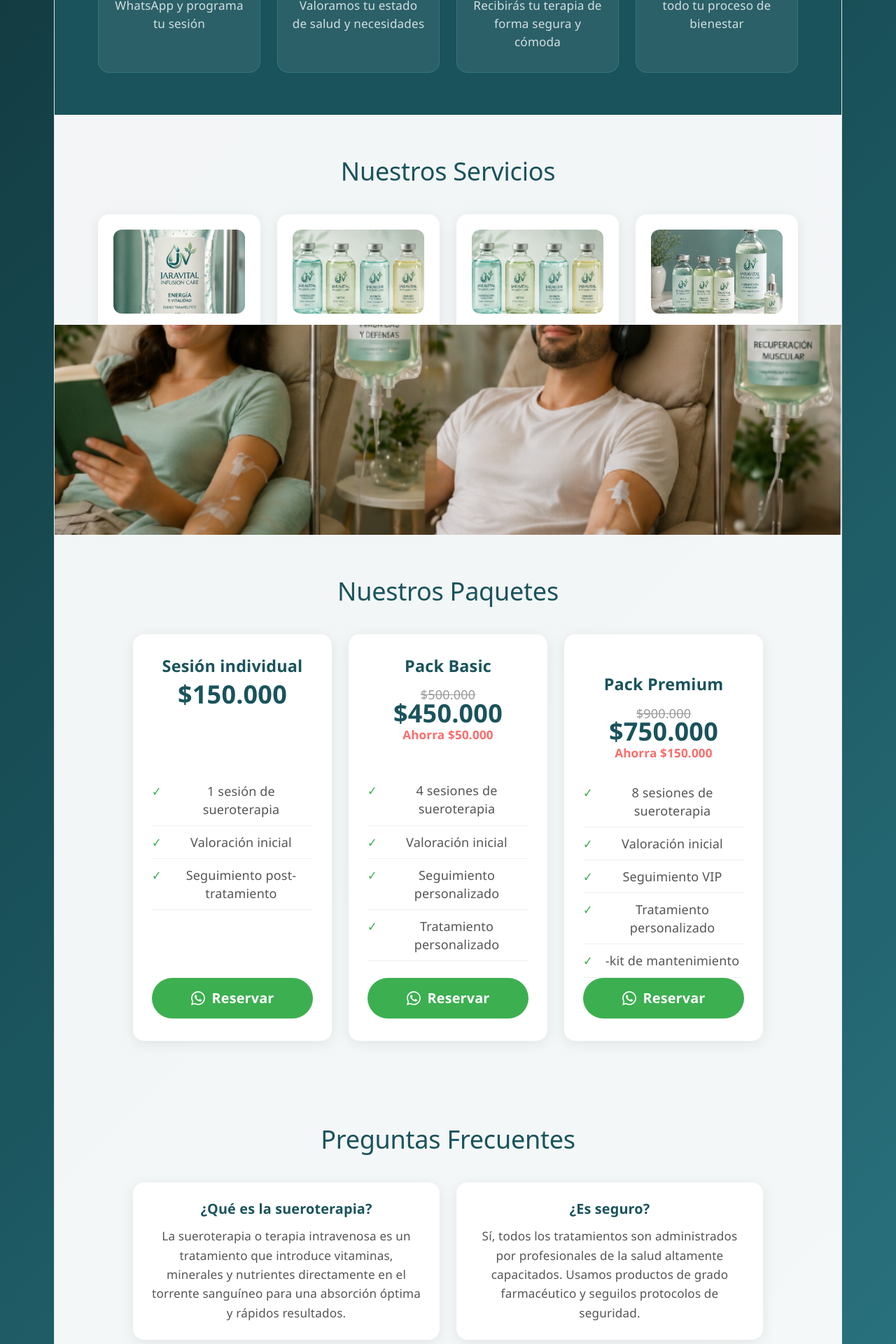
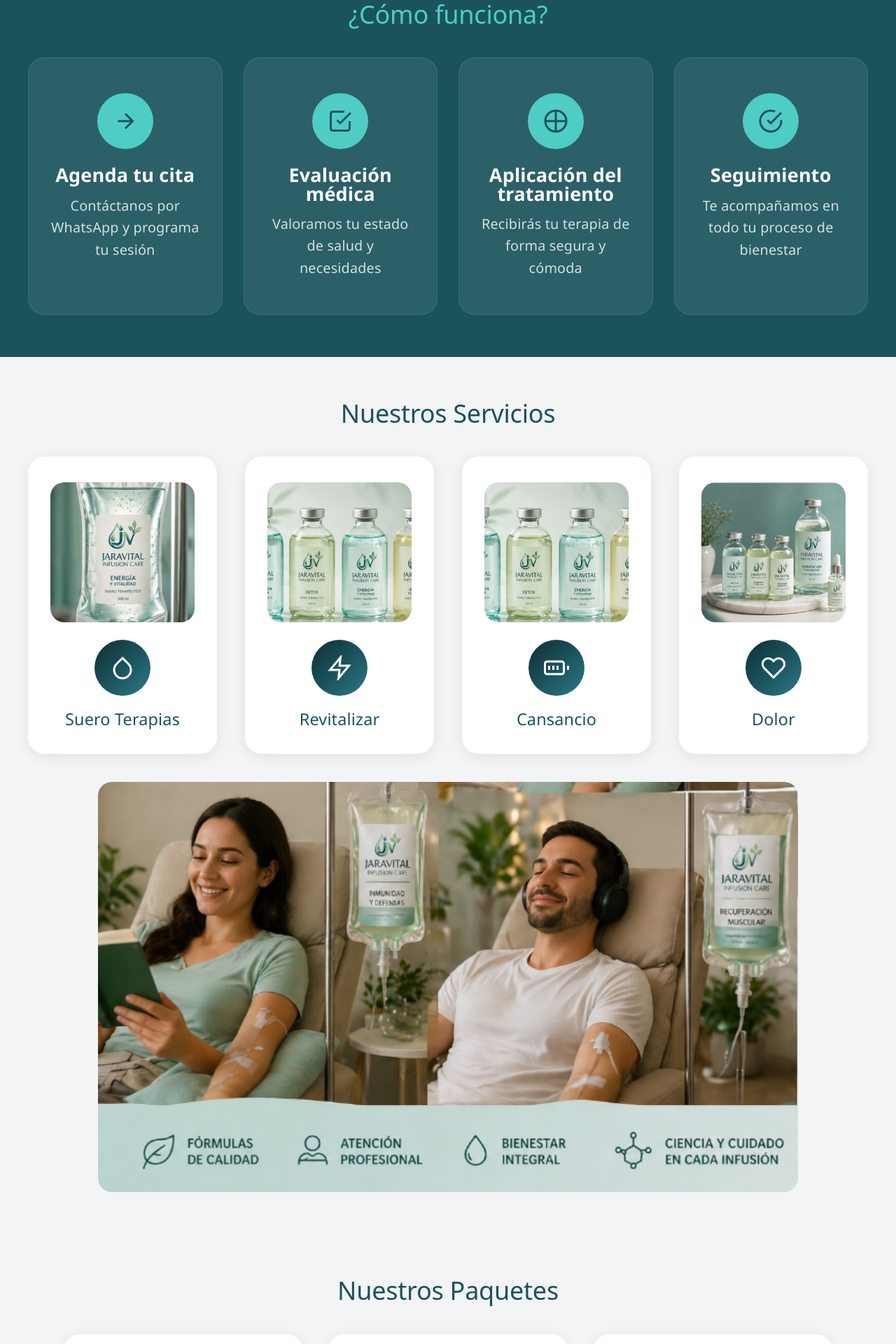
Before and after one commit to rubenchomazo/sueroterapia-web, a React (Vite) app: page / in a window 1280 px wide. Shown: the part 860-2780 px from the top of the page at 70% size. Built offline with nearby package versions, Linux system fonts and the light colour scheme.

Commit message:
Improve layout, enlarge cards with hover animations, update FAQ grid

```diff
--- a/index.html
+++ b/index.html
@@ -4,7 +4,7 @@
     <meta charset="UTF-8" />
     <link rel="icon" type="image/png" href="/logo.png" />
     <meta name="viewport" content="width=device-width, initial-scale=1.0" />
-    <title>Sueroterapia</title>
+    <title>JARAVITAL - Sueroterapia</title>
   </head>
   <body>
     <div id="root"></div>
--- a/src/App.css
+++ b/src/App.css
@@ -17,9 +17,10 @@
 
 body {
   font-family: 'Segoe UI', Tahoma, Geneva, Verdana, sans-serif;
-  background: var(--gradient);
+  background: #0F2E33;
   min-height: 100vh;
   color: var(--white);
+  margin: 0;
 }
 
 .app {
@@ -36,8 +37,9 @@ body {
   padding: 60px 20px;
   position: relative;
   overflow: hidden;
-  background-size: cover;
-  background-position: center;
+  background-size: 100% auto;
+  background-repeat: no-repeat;
+  min-height: 100vh;
 }
 
 .hero-overlay {
@@ -66,9 +68,12 @@ body {
 
 .hero-content {
   width: 100%;
-  max-width: 600px;
   position: relative;
   z-index: 1;
+  text-align: center;
+  display: flex;
+  flex-direction: column;
+  align-items: center;
 }
 
 .hero h1 {
@@ -143,16 +148,29 @@ body {
 
 .steps-grid {
   display: grid;
-  grid-template-columns: repeat(auto-fit, minmax(200px, 1fr));
-  gap: 24px;
-  max-width: 1000px;
+  grid-template-columns: repeat(4, 1fr);
+  gap: 30px;
+  max-width: 1200px;
   margin: 0 auto;
+  justify-items: center;
+}
+
+@media (max-width: 1024px) {
+  .steps-grid {
+    grid-template-columns: repeat(2, 1fr);
+  }
+}
+
+@media (max-width: 600px) {
+  .steps-grid {
+    grid-template-columns: 1fr;
+  }
 }
 
 .step-card {
   background: rgba(255, 255, 255, 0.08);
-  border-radius: 16px;
-  padding: 30px 20px;
+  border-radius: 24px;
+  padding: 50px 30px;
   text-align: center;
   border: 1px solid rgba(78, 205, 196, 0.2);
   display: flex;
@@ -161,31 +179,32 @@ body {
 }
 
 .step-icon {
-  width: 50px;
-  height: 50px;
+  width: 80px;
+  height: 80px;
   background: var(--secondary);
   border-radius: 50%;
   display: flex;
   align-items: center;
   justify-content: center;
-  margin-bottom: 16px;
+  margin-bottom: 24px;
 }
 
 .step-icon svg {
-  width: 24px;
-  height: 24px;
+  width: 36px;
+  height: 36px;
   color: var(--primary);
 }
 
 .step-card h3 {
   color: var(--white);
-  font-size: 1.2rem;
-  margin-bottom: 10px;
+  font-size: 1.5rem;
+  margin-bottom: 14px;
 }
 
 .step-card p {
   color: rgba(255, 255, 255, 0.8);
-  font-size: 0.95rem;
+  font-size: 1.1rem;
+  line-height: 1.6;
 }
 
 .packages {
@@ -202,49 +221,63 @@ body {
 
 .packages-grid {
   display: grid;
-  grid-template-columns: repeat(auto-fit, minmax(280px, 1fr));
-  gap: 24px;
-  max-width: 900px;
+  grid-template-columns: repeat(3, 1fr);
+  gap: 35px;
+  max-width: 1100px;
   margin: 0 auto;
+}
+
+@media (max-width: 900px) {
+  .packages-grid {
+    grid-template-columns: 1fr;
+    max-width: 400px;
+  }
 }
 
 .package-card {
   background: var(--white);
-  border-radius: 16px;
-  padding: 30px 25px;
+  border-radius: 24px;
+  padding: 40px 30px;
   text-align: center;
   box-shadow: 0 4px 20px rgba(0, 0, 0, 0.08);
   border: 2px solid transparent;
   position: relative;
   display: flex;
   flex-direction: column;
-  min-height: 380px;
+  min-height: 450px;
+  transition: all 0.3s ease;
+}
+
+.package-card:hover {
+  transform: translateY(-10px) scale(1.02);
+  box-shadow: 0 15px 40px rgba(78, 205, 196, 0.25);
+  border-color: var(--secondary);
 }
 
 .package-card h3 {
   color: var(--primary);
-  font-size: 1.3rem;
-  margin-bottom: 15px;
+  font-size: 1.5rem;
+  margin-bottom: 18px;
 }
 
 .package-card .original-price {
   color: #999;
   text-decoration: line-through;
-  font-size: 1rem;
+  font-size: 1.1rem;
 }
 
 .package-card .price {
   color: var(--primary);
-  font-size: 2rem;
+  font-size: 2.5rem;
   font-weight: bold;
-  margin-bottom: 5px;
+  margin-bottom: 8px;
 }
 
 .package-card .savings {
   color: var(--coral);
   font-weight: 600;
-  font-size: 0.95rem;
-  margin-bottom: 20px;
+  font-size: 1.1rem;
+  margin-bottom: 25px;
 }
 
 .package-card ul {
@@ -257,14 +290,18 @@ body {
 .package-card .hero-button {
   width: 100%;
   margin-top: auto;
+  padding: 15px 25px;
+  font-size: 1.1rem;
 }
 
 .package-card li {
-  padding: 10px 0;
+  padding: 12px 0;
   border-bottom: 1px solid rgba(0, 0, 0, 0.06);
   color: #555;
-  padding-left: 25px;
+  font-size: 1rem;
+  padding-left: 30px;
   position: relative;
+  line-height: 1.4;
 }
 
 .package-card li::before {
@@ -277,20 +314,20 @@ body {
 
 .services {
   background: rgba(255, 255, 255, 0.95);
-  padding: 60px 40px 20px;
+  padding: 60px 40px;
   position: relative;
-  min-height: 600px;
+  width: 100%;
 }
 
 .services-fondo {
-  position: absolute;
-  bottom: 0;
-  left: 0;
+  position: relative;
+  display: block;
   width: 100%;
+  max-width: 1000px;
   height: auto;
-  max-height: 300px;
+  margin: 40px auto 0;
+  border-radius: 20px;
   object-fit: cover;
-  pointer-events: none;
 }
 
 .services h2 {
@@ -304,29 +341,46 @@ body {
 
 .services-grid {
   display: grid;
-  grid-template-columns: repeat(auto-fit, minmax(220px, 1fr));
-  gap: 24px;
-  max-width: 1000px;
+  grid-template-columns: repeat(4, 1fr);
+  gap: 40px;
+  width: 100%;
+  max-width: 1400px;
   margin: 0 auto;
+}
+
+@media (max-width: 1200px) {
+  .services-grid {
+    grid-template-columns: repeat(2, 1fr);
+    gap: 30px;
+  }
+}
+
+@media (max-width: 600px) {
+  .services-grid {
+    grid-template-columns: 1fr;
+  }
 }
 
 .service-card {
   background: var(--white);
-  border-radius: 16px;
-  padding: 20px;
+  border-radius: 24px;
+  padding: 35px 30px;
   text-align: center;
   box-shadow: 0 4px 20px rgba(0, 0, 0, 0.08);
   transition: all 0.3s ease;
   border: 2px solid transparent;
   overflow: hidden;
+  display: flex;
+  flex-direction: column;
+  align-items: center;
 }
 
 .service-card .card-image {
   width: 100%;
-  height: 120px;
+  height: 200px;
   object-fit: cover;
-  border-radius: 12px;
-  margin-bottom: 15px;
+  border-radius: 20px;
+  margin-bottom: 25px;
 }
 
 .service-card:hover {
@@ -336,30 +390,26 @@ body {
 }
 
 .service-icon {
-  width: 60px;
-  height: 60px;
+  width: 80px;
+  height: 80px;
   background: var(--gradient);
   border-radius: 50%;
   display: flex;
   align-items: center;
   justify-content: center;
-  margin: 0 auto 16px;
+  margin: 0 auto 20px;
 }
 
 .service-icon svg {
-  width: 30px;
-  height: 30px;
+  width: 36px;
+  height: 36px;
   color: var(--white);
 }
 
 .service-card p {
   color: var(--primary);
-  font-size: 1.1rem;
+  font-size: 1.3rem;
   font-weight: 500;
-}
-
-.service-card {
-  cursor: pointer;
 }
 
 .modal-overlay {
@@ -535,35 +585,53 @@ body {
 .faq h2 {
   text-align: center;
   color: var(--primary);
-  font-size: 2rem;
-  margin-bottom: 40px;
+  font-size: 2.5rem;
+  margin-bottom: 50px;
 }
 
 .faq-grid {
   display: grid;
-  grid-template-columns: repeat(auto-fit, minmax(300px, 1fr));
-  gap: 24px;
-  max-width: 900px;
+  grid-template-columns: repeat(3, 1fr);
+  gap: 30px;
+  max-width: 1200px;
   margin: 0 auto;
+}
+
+@media (max-width: 1024px) {
+  .faq-grid {
+    grid-template-columns: repeat(2, 1fr);
+  }
+}
+
+@media (max-width: 600px) {
+  .faq-grid {
+    grid-template-columns: 1fr;
+  }
 }
 
 .faq-item {
   background: var(--white);
-  border-radius: 16px;
-  padding: 25px;
+  border-radius: 20px;
+  padding: 35px;
   box-shadow: 0 4px 20px rgba(0, 0, 0, 0.08);
+  transition: box-shadow 0.3s ease, transform 0.3s ease;
+}
+
+.faq-item:hover {
+  box-shadow: 0 12px 35px rgba(0, 0, 0, 0.15);
+  transform: translateY(-5px);
 }
 
 .faq-item h3 {
   color: var(--primary);
-  font-size: 1.1rem;
-  margin-bottom: 12px;
+  font-size: 1.25rem;
+  margin-bottom: 15px;
 }
 
 .faq-item p {
   color: #555;
-  font-size: 0.95rem;
-  line-height: 1.6;
+  font-size: 1rem;
+  line-height: 1.7;
 }
 
 .footer {
--- a/src/App.jsx
+++ b/src/App.jsx
@@ -55,7 +55,7 @@ const services = [
       name: "Cansancio",
       icon: "battery",
       image: suero2Png,
-      description: " combatimos la fatiga crónica y el agotamiento con terapias especializadas. Recupera tu energia natural y vuelve a sentirte penuh (completo) y con fuerza.",
+      description: " combatimos la fatiga crónica y el agotamiento con terapias especializadas. Recupera tu energia natural y vuelve a sentirte completo y con fuerza.",
       benefits: ["Recuperación de energía", "Mejora del descanso", "Reducción del estrés", "Vitalidad sostenida"]
     },
     {
@@ -77,11 +77,11 @@ const steps = [
 
   const faqs = [
     { question: "¿Qué es la sueroterapia?", answer: "La sueroterapia o terapia intravenosa es un tratamiento que introduce vitaminas, minerales y nutrientes directamente en el torrente sanguíneo para una absorción óptima y rápidos resultados." },
-    { question: "¿Es seguro?", answer: "Sí, todos los tratamientos son administrados por profesionales de la salud altamente capacitados. Usamos productos de grado farmacéutico y seguilos protocolos de seguridad." },
+    { question: "¿Es seguro?", answer: "Sí, todos los tratamientos son administrados por profesionales de la salud altamente capacitados. Usamos productos de grado farmacéutico y seguimos los protocolos de seguridad." },
     { question: "¿Cuánto dura cada sesión?", answer: "Las sesiones varían entre 30 minutos a 2 horas dependiendo del tratamiento. Te informamos previamente sobre el tiempo estimado." },
     { question: "¿Necesito cita previa?", answer: "Sí, es necesario agendar una cita previa. Contáctanos por WhatsApp para programar tu sesión y recibir información detallada." },
     { question: "¿Hay efectos secundarios?", answer: "Los efectos secundarios son mínimos y raros. Puede haber leve molestia en el sitio de aplicación o ligeros mareos temporales." },
-    { question: "¿Quién puede recibir tratamiento?", answer: "La mayoría de adultos saludables pueden recibir tratamiento. Realizamos una evaluación médica previa para déterminer si es适合 para ti." }
+    { question: "¿Quién puede recibir tratamiento?", answer: "La mayoría de adultos saludables pueden recibir tratamiento. Realizamos una evaluación médica previa para determinar si es adecuado para ti." }
   ]
 
   const getArrow = () => (
@@ -148,7 +148,7 @@ const steps = [
 
   return (
     <div className="app">
-      <section className="hero" style={{ backgroundImage: `url(${principal2Png})` }}>
+      <section className="hero" style={{ backgroundImage: `url(${principal2Png})`, backgroundPosition: 'center top' }}>
         <div className="hero-overlay"></div>
         <div className="hero-content">
           <img src={logoPng} alt="JARAVITAL" className="hero-logo" />
@@ -284,7 +284,7 @@ const steps = [
       </section>
 
       <footer className="footer">
-        <p>© 2026 JARAVITAL - Tatiana Jaramillo</p>
+        <p>© 2026 JARAVITAL</p>
       </footer>
     </div>
   )
--- a/src/index.css
+++ b/src/index.css
@@ -55,15 +55,10 @@ body {
 }
 
 #root {
-  width: 1126px;
-  max-width: 100%;
-  margin: 0 auto;
-  text-align: center;
-  border-inline: 1px solid var(--border);
-  min-height: 100svh;
+  width: 100%;
+  min-height: 100vh;
   display: flex;
   flex-direction: column;
-  box-sizing: border-box;
 }
 
 h1,
```
